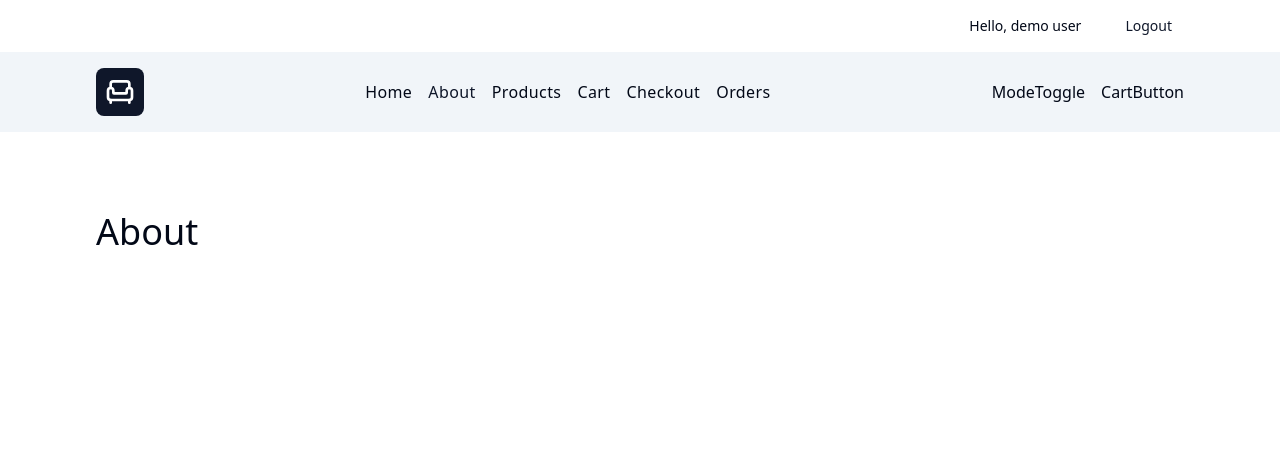
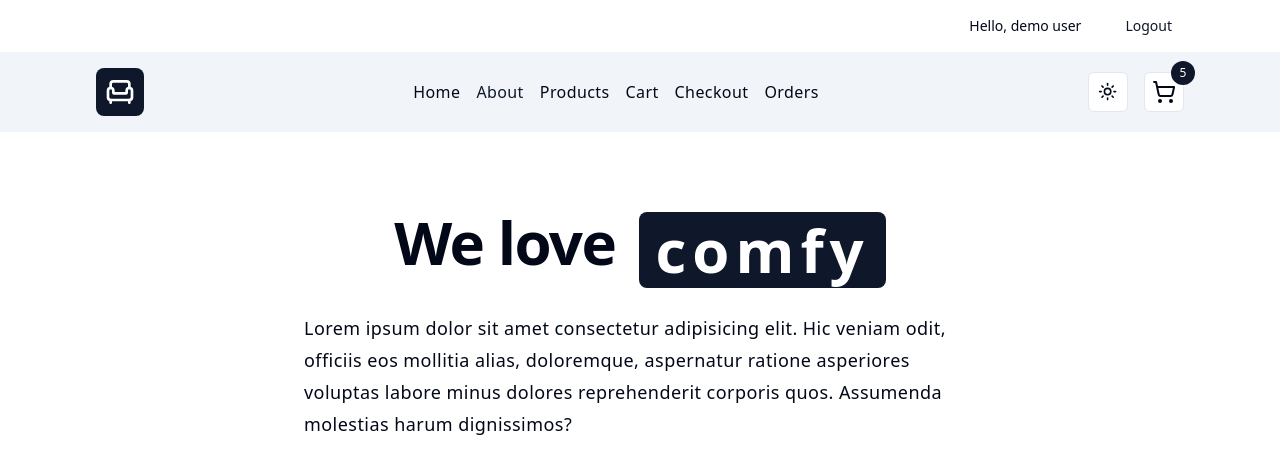
Before and after one commit to nazar2419/comfy-store, a React (Vite) app: page /about in a window 1280 px wide. Shown: the top 474 px of the page. Built offline with nearby package versions, Linux system fonts and the light colour scheme.

Commit message:
error page

```diff
--- a/src/App.tsx
+++ b/src/App.tsx
@@ -18,6 +18,7 @@ const router = createBrowserRouter([
   {
     path: "/",
     element: <HomeLayout />,
+    errorElement: <Error />,
     children: [
       {
         index: true,
@@ -54,10 +55,12 @@ const router = createBrowserRouter([
   {
     path: "/login",
     element: <Login />,
+    errorElement: <Error />,
   },
   {
     path: "/register",
     element: <Register />,
+    errorElement: <Error />,
   },
 ]);
 
--- a/src/components/CartButton.tsx
+++ b/src/components/CartButton.tsx
@@ -1,6 +1,23 @@
+import { Button } from "./ui/button";
+import { ShoppingCart } from "lucide-react";
+import { Link } from "react-router-dom";
+
 function CartButton() {
+  const numItemsInCart = 5;
   return (
-    <div>CartButton</div>
+    <Button
+      asChild
+      variant='outline'
+      size='icon'
+      className='flex justify-center items-center relative'
+    >
+      <Link to='/cart'>
+        <ShoppingCart />
+        <span className='absolute -top-3 -right-3 bg-primary text-white rounded-full h-6 w-6 flex items-center justify-center text-xs'>
+          {numItemsInCart}
+        </span>
+      </Link>
+    </Button>
   )
 }
 export default CartButton
--- a/src/components/Logo.tsx
+++ b/src/components/Logo.tsx
@@ -4,10 +4,8 @@ import { Armchair } from "lucide-react";
 function Logo() {
   return (
     <Link
-      to="/"
-      className="hidden lg:flex justify-center
-      items-center bg-primary p-2 rounded-lg
-      text-white "
+      to='/'
+      className='hidden lg:flex justify-center items-center bg-primary p-2 rounded-lg text-white'
     >
       <Armchair className="w-8 h-8" />
     </Link>
--- a/src/components/ModeToggle.tsx
+++ b/src/components/ModeToggle.tsx
@@ -1,6 +1,37 @@
+import { Moon, Sun} from 'lucide-react';
+import { useAppDispatch } from '@/hooks';
+import { Button } from '@/components/ui/button';
+import {
+  DropdownMenu,
+  DropdownMenuContent,
+  DropdownMenuItem,
+  DropdownMenuTrigger
+} from '@/components/ui/dropdown-menu';
+import { setTheme } from "@/features/theme/themeSlice";
+
 function ModeToggle() {
+  const dispatch = useAppDispatch();
   return (
-    <div>ModeToggle</div>
-  )
+    <DropdownMenu>
+      <DropdownMenuTrigger asChild>
+        <Button variant="outline" size="icon">
+          <Sun className='h-[1.2rem] w-[1.2rem] rotate-0 scale-100 transition-all dark:-rotate-90 dark:scale-0' />
+          <Moon className="absolute h-[1.2rem] w-[1.2rem] rotate-90 scale-0 transition-all dark:rotate-0 dark:scale-100" />
+          <span className="sr-only">Toggle theme</span>
+        </Button>
+      </DropdownMenuTrigger>
+      <DropdownMenuContent align="end">
+        <DropdownMenuItem onClick={() => dispatch(setTheme("light"))}>
+          Light
+        </DropdownMenuItem>
+        <DropdownMenuItem onClick={() => dispatch(setTheme("dark"))}>
+          Dark
+        </DropdownMenuItem>
+        <DropdownMenuItem onClick={() => dispatch(setTheme("system"))}>
+          System
+        </DropdownMenuItem>
+      </DropdownMenuContent>
+    </DropdownMenu>
+  );
 }
 export default ModeToggle
--- a/src/features/theme/themeSlice.ts
+++ b/src/features/theme/themeSlice.ts
@@ -1,13 +1,33 @@
+import { applyTheme } from "@/utils";
 import { createSlice, PayloadAction } from "@reduxjs/toolkit";
 
-const initialState = {
-  name: "theme slice",
+export type Theme = "dark" | "light" | "system";
+
+type ThemeState = {
+  theme: Theme;
+};
+
+const initializeTheme = (): Theme => {
+  const theme = (localStorage.getItem("theme") as Theme) || "system";
+  applyTheme(theme);
+  return theme;
+};
+
+const initialState: ThemeState = {
+  theme: initializeTheme(),
 };
 
 const themeSlice = createSlice({
   name: "theme",
   initialState,
-  reducers: {},
+  reducers: {
+    setTheme: (state, action: PayloadAction<Theme>) => {
+      state.theme = action.payload;
+      applyTheme(action.payload);
+      localStorage.setItem("theme", action.payload);
+    },
+  },
 });
+export const { setTheme } = themeSlice.actions;
 
 export default themeSlice.reducer;
--- a/src/index.css
+++ b/src/index.css
@@ -38,31 +38,23 @@
   .dark {
     --background: 222.2 84% 4.9%;
     --foreground: 210 40% 98%;
-
     --card: 222.2 84% 4.9%;
     --card-foreground: 210 40% 98%;
-
     --popover: 222.2 84% 4.9%;
     --popover-foreground: 210 40% 98%;
-
-    --primary: 210 40% 98%;
+    --primary: 217.2 91.2% 59.8%;
     --primary-foreground: 222.2 47.4% 11.2%;
-
     --secondary: 217.2 32.6% 17.5%;
     --secondary-foreground: 210 40% 98%;
-
     --muted: 217.2 32.6% 17.5%;
     --muted-foreground: 215 20.2% 65.1%;
-
     --accent: 217.2 32.6% 17.5%;
     --accent-foreground: 210 40% 98%;
-
     --destructive: 0 62.8% 30.6%;
     --destructive-foreground: 210 40% 98%;
-
     --border: 217.2 32.6% 17.5%;
     --input: 217.2 32.6% 17.5%;
-    --ring: 212.7 26.8% 83.9%;
+    --ring: 224.3 76.3% 48%;
   }
 }
 
--- a/src/pages/About.tsx
+++ b/src/pages/About.tsx
@@ -1,6 +1,26 @@
 function About() {
   return (
-    <h1 className="text-4xl">About</h1>
+    <section>
+      <h1 className="flex flex-wrap gap-2 sm:gap-x-6
+      item-center justify-center text-4xl font-bold
+      leading-none tracking-tight sm:text-6xl
+      ">
+        We love
+        <span className="bg-primary py-2 px-4 rounded-lg
+        tracking-widest text-white">
+          comfy
+        </span>
+      </h1>
+      <p className="mt-6 text-lg tracking-wide leading-8 max-w-2xl mx-auto">
+        Lorem ipsum dolor sit amet consectetur adipisicing
+        elit. Hic veniam
+        odit, officiis eos mollitia alias, doloremque,
+        aspernatur ratione
+        asperiores voluptas labore minus dolores
+        reprehenderit corporis quos.
+        Assumenda molestias harum dignissimos?
+      </p>
+    </section>
   )
 }
 export default About
--- a/src/pages/Error.tsx
+++ b/src/pages/Error.tsx
@@ -1,6 +1,39 @@
-function Error() {
+import { useRouteError, Link, isRouteErrorResponse } from "react-router-dom";
+import { Button } from "@/components/ui/button";
+
+const Error = () => {
+  // type: unknown
+  const error = useRouteError();
+  console.log(error);
+  if (isRouteErrorResponse(error) &&
+    error.status === 404) {
+      return (
+        <main className="grid min-h-[100vh]
+        place-items-center px-8">
+          <div className="text-center">
+            <p className="text-9xl
+            font-semibold text-primary">404</p>
+            <h1 className="mt-4 text-3xl font-bold tracking-tight sm:text-5xl">
+              Page not found
+            </h1>
+            <p className="mt-6 text-lg leading-7">
+            Sorry, we couldn’t find the page you’re looking for.
+            </p>
+            <div className="mt-10">
+              <Button asChild size="lg" variant="secondary">
+                <Link to="/">Go back home</Link>
+              </Button>
+            </div>
+          </div>
+        </main>
+      )
+    }
   return (
-    <h1 className="text-4xl">Error</h1>
+    <main className="grid min-h-[100vh] place-items-center px-8">
+      <h4 className="text-center font-bold text-4xl">
+        there was an error...
+      </h4>
+    </main>
   )
 }
 export default Error
--- /dev/null
+++ b/src/utils/applyTheme.ts
@@ -0,0 +1,14 @@
+import { Theme } from "@/features/theme/themeSlice";
+
+export function applyTheme(theme: Theme) {
+  const root = window.document.documentElement;
+  root.classList.remove("light", "dark");
+
+  if (theme === "system") {
+    const systemTheme = window.matchMedia("(prefers-color-scheme:dark)").matches
+      ? "dark"
+      : "light";
+    root.classList.add(systemTheme);
+  }
+  root.classList.add(theme);
+}
--- a/src/utils/index.ts
+++ b/src/utils/index.ts
@@ -1 +1,2 @@
 export * from "./links";
+export * from './applyTheme';
```
